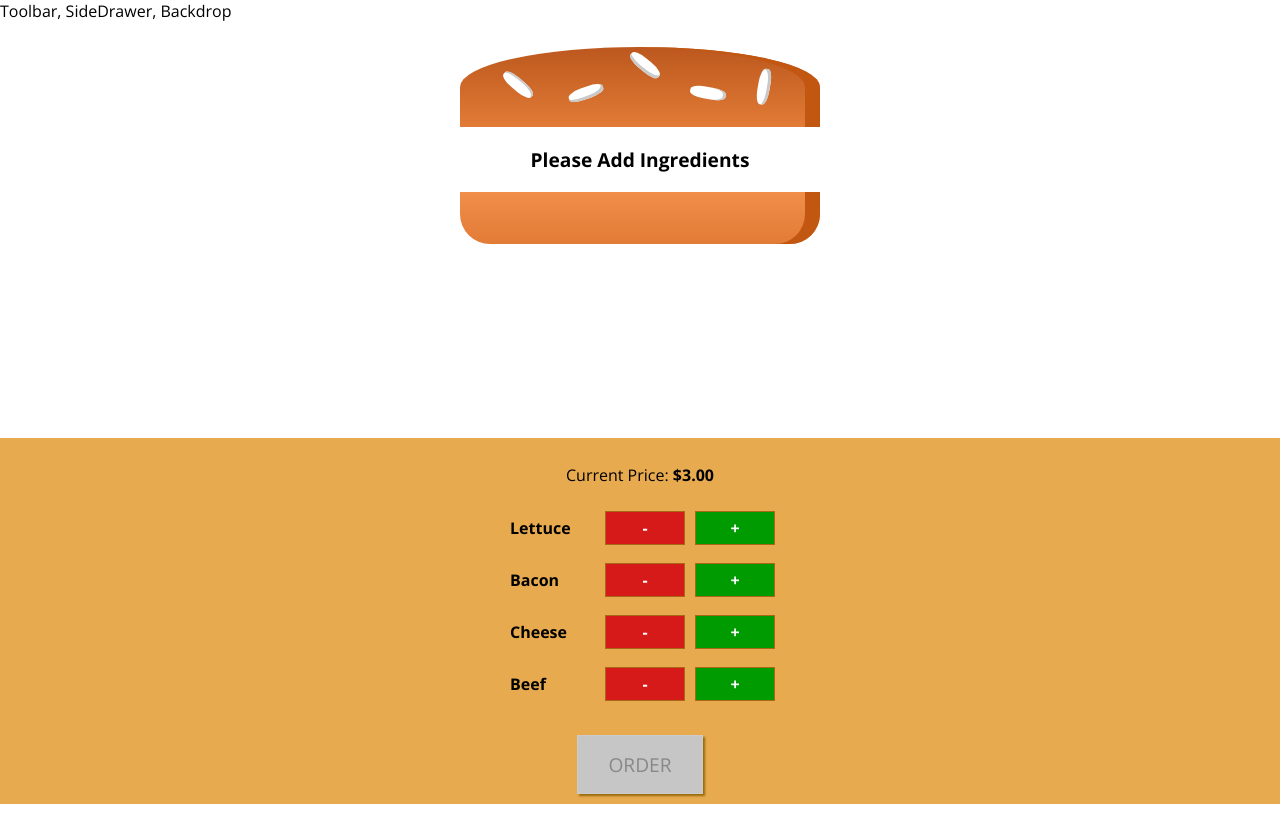
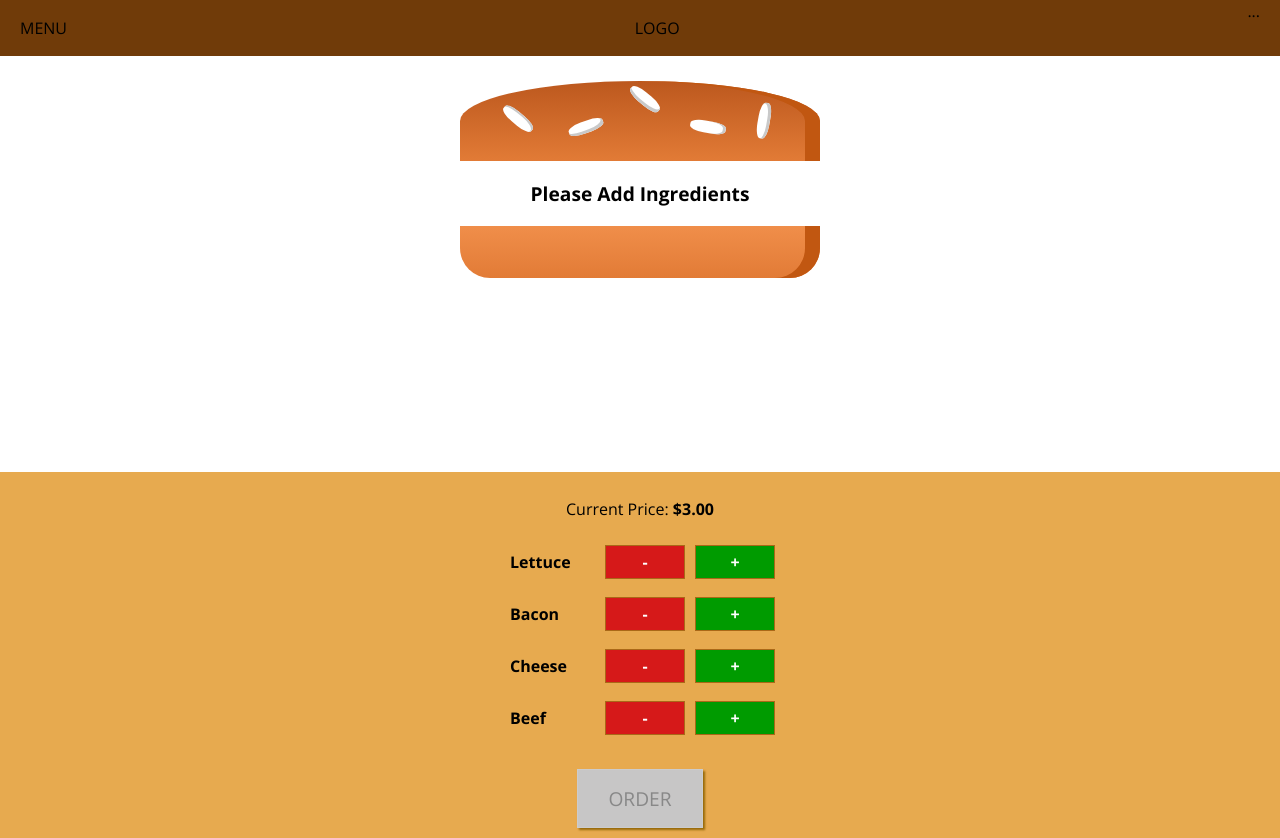
Before and after one commit to vyeung/ReactJS-Burger-Builder-App, a React app: page / in a window 1280 px wide. Before the commit the page ends 804 px from the top, so only its background shows below. Built offline with nearby package versions, Linux system fonts and the light colour scheme.

Commit message:
started Toolbar cmpt with css

```diff
--- a/src/components/Layout/Layout.css
+++ b/src/components/Layout/Layout.css
@@ -1,3 +1,3 @@
 .Content {
-  margin-top: 16px;
+  margin-top: 72px;  /*was originally 16px. 56(from Toolbar)+16=72*/
 }
--- a/src/components/Layout/Layout.js
+++ b/src/components/Layout/Layout.js
@@ -1,12 +1,14 @@
 import React from "react";
 import Aux from "../../hoc/Auxiliary";
 import styles from "./Layout.css";
+import Toolbar from "../Navigation/Toolbar/Toolbar";
 
 const layout = (props) => {
   return (
     //using a HOC to save rendering an unnecessary div
     <Aux>
-      <div>Toolbar, SideDrawer, Backdrop</div>
+      <Toolbar />
+
       <main className={styles.Content}>
         {props.children}
       </main>
--- /dev/null
+++ b/src/components/Navigation/Toolbar/Toolbar.css
@@ -0,0 +1,18 @@
+.Toolbar {
+  height: 56px;
+  width: 100%;
+  position: fixed;
+  top: 0;
+  left: 0;
+  background-color: #703b09;
+  display: flex;  /*align all items next to each other*/
+  justify-content: space-between;
+  align-items: center;  /*align items vertically*/
+  padding: 0 20px;      /*top/bottom left/right*/
+  box-sizing: border-box;
+  z-index: 90;   /*must be lower than the Backdrop*/
+}
+
+.Toolbar nav {
+  height: 100%;
+}
--- /dev/null
+++ b/src/components/Navigation/Toolbar/Toolbar.js
@@ -0,0 +1,17 @@
+import React from "react";
+import styles from "./Toolbar.css";
+
+const toolbar = (props) => {
+  //toolbar is basically a giant header
+  return (
+    <header className={styles.Toolbar}>
+      <div>MENU</div>
+      <div>LOGO</div>
+      <nav>
+        ...
+      </nav>
+    </header>
+  );
+}
+
+export default toolbar;
```
